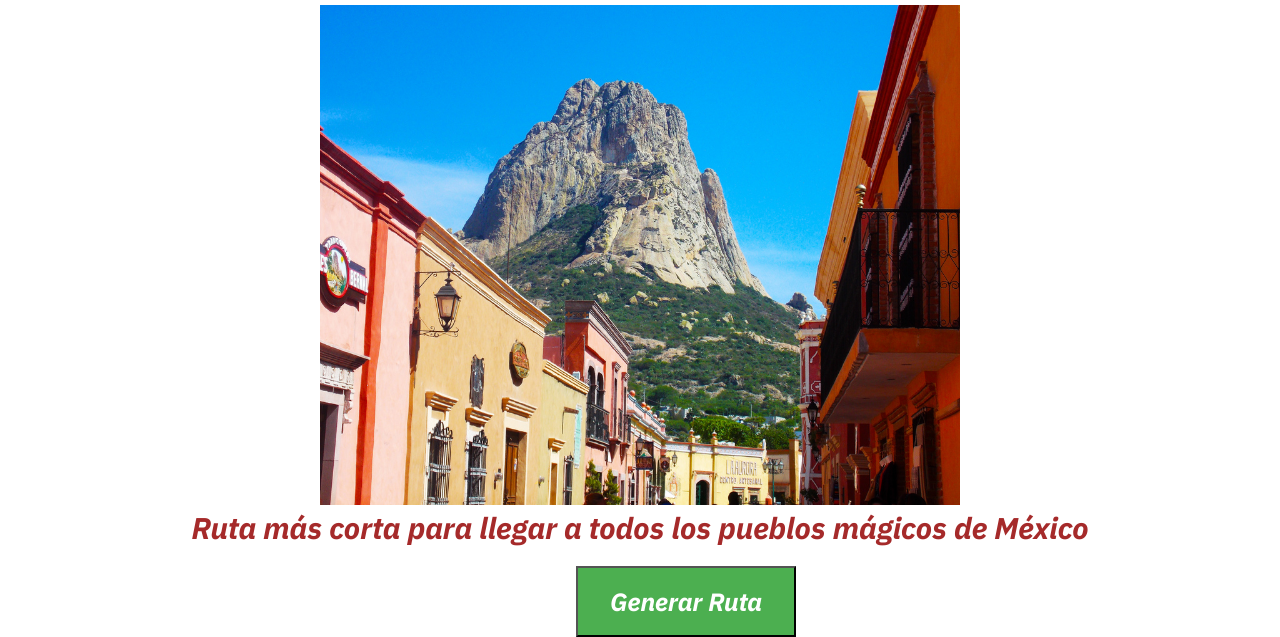
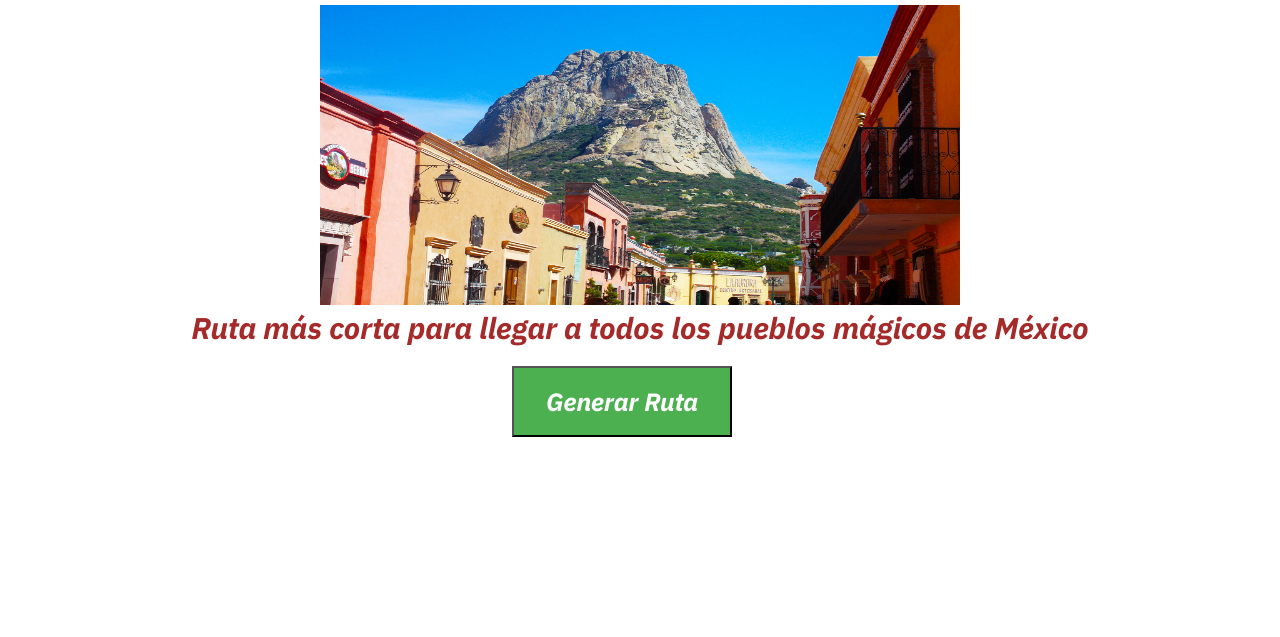
Before and after one commit to LuisBrime/Pueblos-Magicos, a plain HTML site: page web/index.html in a window 1280 px wide. Shown: the part 169-806 px from the top of the page. Drawn offline with nearby package versions, Linux system fonts and the light colour scheme.

Commit message:
Cambio
Identacion Boton

```diff
--- a/web/css/stylesheet.css
+++ b/web/css/stylesheet.css
@@ -18,7 +18,7 @@
     text-align: center;
     color: brown;
     font-size: 30px;
-    font-family: 'IBM Plex Sans', sans-serif;
+        font-family: 'IBM Plex Sans', sans-serif;
 
 
 }
@@ -30,7 +30,7 @@
     padding: 15px 32px;
     display: inline-block;
     font-size: 25px;
-    margin-left: 45%;
+    margin-left: 40%;
     font-family: 'IBM Plex Sans', sans-serif;
 
 }
@@ -42,7 +42,7 @@
 
 }
 img{
-    height: 500px;
+    height: 300px;
     display: block;
     margin-left: auto;
     margin-right: auto;
```
